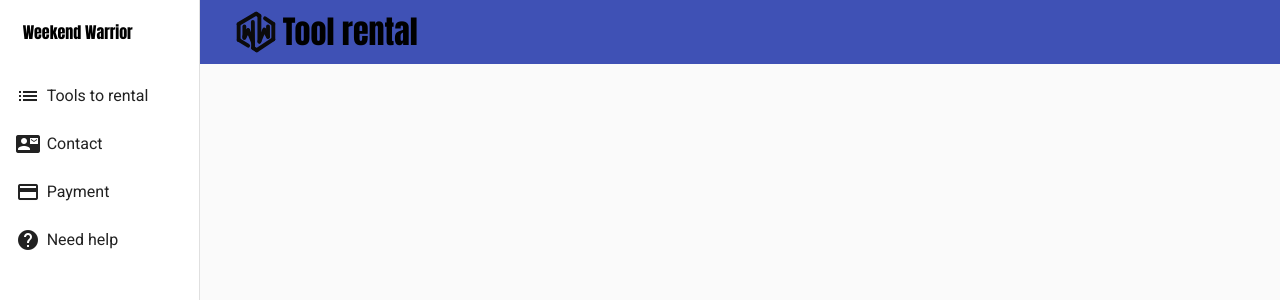
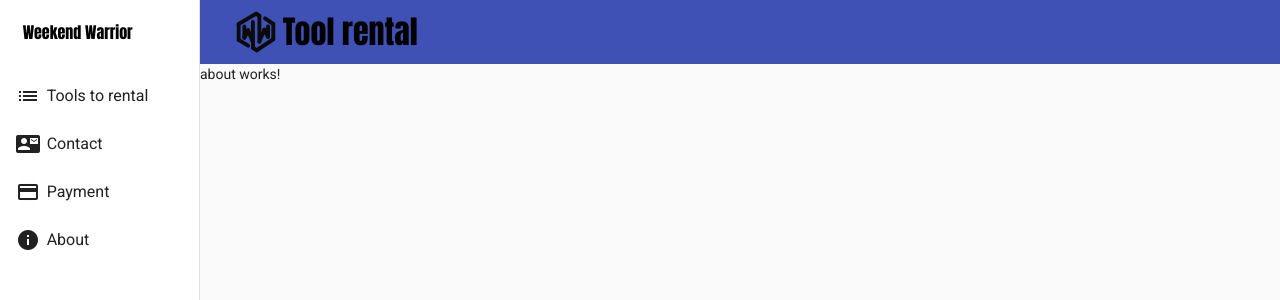
Before and after one commit to vanight/weekendwarrior, an Angular app: page /about in a window 1280 px wide. Before the commit this address led to /. Shown: the top 300 px of the page. Built offline with nearby package versions, Linux system fonts and the light colour scheme.

Commit message:
use ngIf ngFor for navLink

```diff
--- /dev/null
+++ b/src/app/about/about.component.html
@@ -0,0 +1 @@
+<p>about works!</p>
--- /dev/null
+++ b/src/app/about/about.component.ts
@@ -0,0 +1,15 @@
+import { Component, OnInit } from '@angular/core';
+
+@Component({
+  selector: 'app-about',
+  templateUrl: './about.component.html',
+  styleUrls: ['./about.component.css']
+})
+export class AboutComponent implements OnInit {
+
+  constructor() { }
+
+  ngOnInit(): void {
+  }
+
+}
--- a/src/app/app-routing.module.ts
+++ b/src/app/app-routing.module.ts
@@ -1,5 +1,6 @@
 import { NgModule } from '@angular/core';
 import { RouterModule, Routes } from '@angular/router';
+import { AboutComponent } from './about/about.component';
 import { ContactComponent } from './contact/contact.component';
 import { HomeComponent } from './home/home.component';
 import { PaymentComponent } from './payment/payment.component';
@@ -11,6 +12,8 @@ const routes: Routes = [
   { path: 'contact', component: ContactComponent },
   { path: 'item', component: ToolsDashboardComponent },
   { path: 'payment', component: PaymentComponent },
+  { path: 'about', component: AboutComponent },
+
 ];
 
 @NgModule({
--- a/src/app/app.module.ts
+++ b/src/app/app.module.ts
@@ -25,6 +25,7 @@ import { MatListModule } from '@angular/material/list';
 import { MatExpansionModule } from '@angular/material/expansion';
 import { ContactComponent } from './contact/contact.component';
 import { PaymentComponent } from './payment/payment.component';
+import { AboutComponent } from './about/about.component';
 
 
 @NgModule({
@@ -35,7 +36,8 @@ import { PaymentComponent } from './payment/payment.component';
     ToolsDashboardComponent,
     HomeComponent,
     ContactComponent,
-    PaymentComponent
+    PaymentComponent,
+    AboutComponent
   ],
   imports: [
     BrowserModule,
--- a/src/app/home/home.component.html
+++ b/src/app/home/home.component.html
@@ -1,24 +1,20 @@
 <mat-sidenav-container class="sidenav-container">
   <mat-sidenav #drawer class="sidenav" fixedInViewport [attr.role]="(isHandset$ | async) ? 'dialog' : 'navigation'"
     [mode]="(isHandset$ | async) ? 'over' : 'side'" [opened]="(isHandset$ | async) === false">
-    <mat-toolbar class="title-small">Weekend Warrior</mat-toolbar>
+    <mat-toolbar class="title-small" routerLink="item">Weekend Warrior</mat-toolbar>
     <mat-nav-list>
-      <a mat-list-item routerLink="item">
-        <mat-icon aria-label="Side nav toggle icon">list</mat-icon>
-        <span class="nav-item">Tools to rental</span>
-      </a>
-      <a mat-list-item routerLink="contact">
-        <mat-icon aria-label="Side nav toggle icon">contact_mail</mat-icon>
-        <span class="nav-item">Contact</span>
-      </a>
-      <a mat-list-item routerLink="payment">
-        <mat-icon aria-label="Side nav toggle icon">payment</mat-icon>
-        <span class="nav-item">Payment</span>
-      </a>
-      <a mat-list-item routerLink="help">
-        <mat-icon aria-label="Side nav toggle icon">help</mat-icon>
-        <span class="nav-item">Need help</span>
-      </a>
+      <ng-container *ngIf="(isHandset$ | async); else elseBlock">
+        <a mat-list-item *ngFor="let navLink of navLinks" routerLink="{{navLink.routerName}}" (click)="drawer.toggle()">
+          <mat-icon aria-label="Side nav toggle icon">{{navLink.icon}}</mat-icon>
+          <span class="nav-item">{{navLink.name}}</span>
+        </a>
+      </ng-container>
+      <ng-template #elseBlock>
+        <a mat-list-item *ngFor="let navLink of navLinks" routerLink="{{navLink.routerName}}">
+          <mat-icon aria-label="Side nav toggle icon">{{navLink.icon}}</mat-icon>
+          <span class="nav-item">{{navLink.name}}</span>
+        </a>
+      </ng-template>
     </mat-nav-list>
   </mat-sidenav>
   <mat-sidenav-content>
--- a/src/app/home/home.component.ts
+++ b/src/app/home/home.component.ts
@@ -16,6 +16,13 @@ export class HomeComponent {
       shareReplay()
     );
 
+  navLinks = [
+    {name:"Tools to rental", routerName:"item", icon:"list"},
+    {name:"Contact", routerName:"contact", icon:"contact_mail"},
+    {name:"Payment", routerName:"payment", icon:"payment"},
+    {name:"About", routerName:"about", icon:"info"},
+  ]
+
   constructor(private breakpointObserver: BreakpointObserver) {}
 
 }
--- a/src/app/tools-dashboard/tools-dashboard.component.css
+++ b/src/app/tools-dashboard/tools-dashboard.component.css
@@ -25,7 +25,6 @@
 
 .center {
   display: block;
-  width: auto;
   max-height: 250px;
   margin: auto;
   object-fit: contain;
```
Also changed, not shown: src/app/about/about.component.css (added), 1 other file (tests, documents, lock files or other folders).
